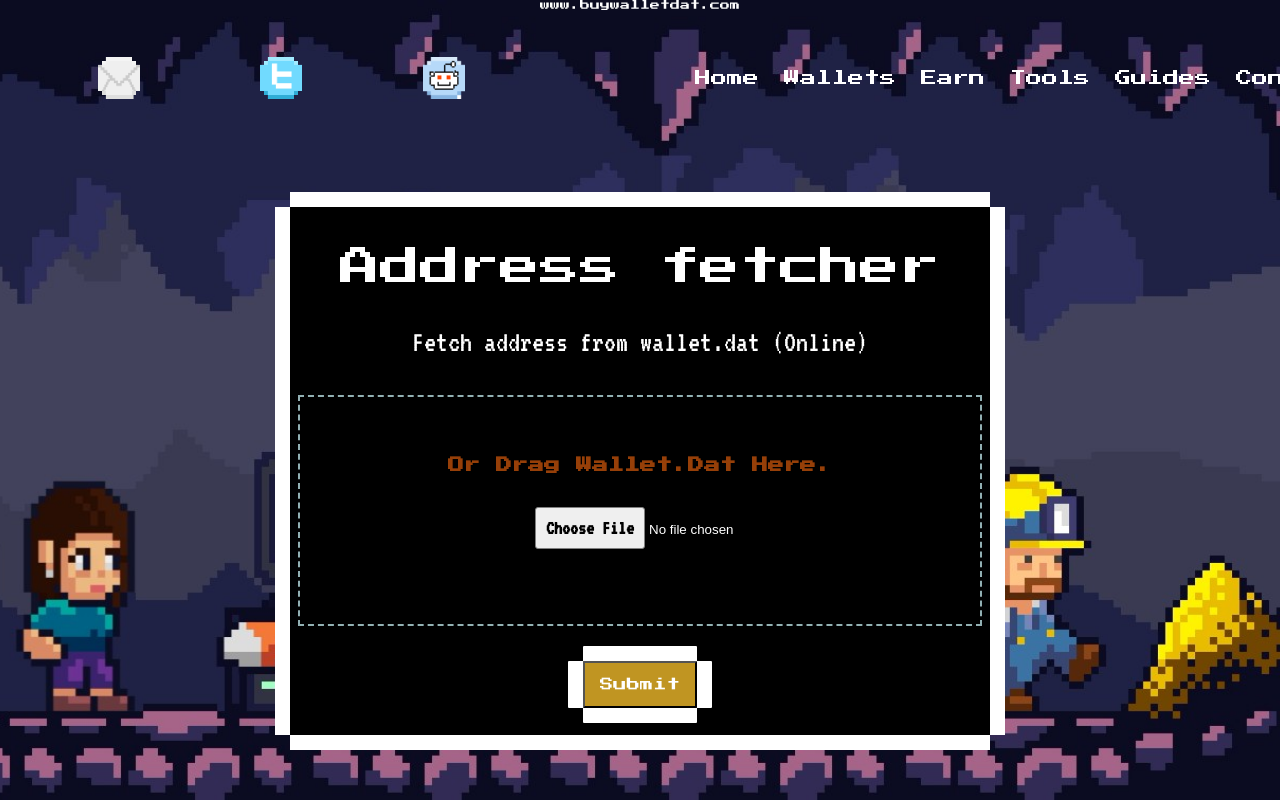
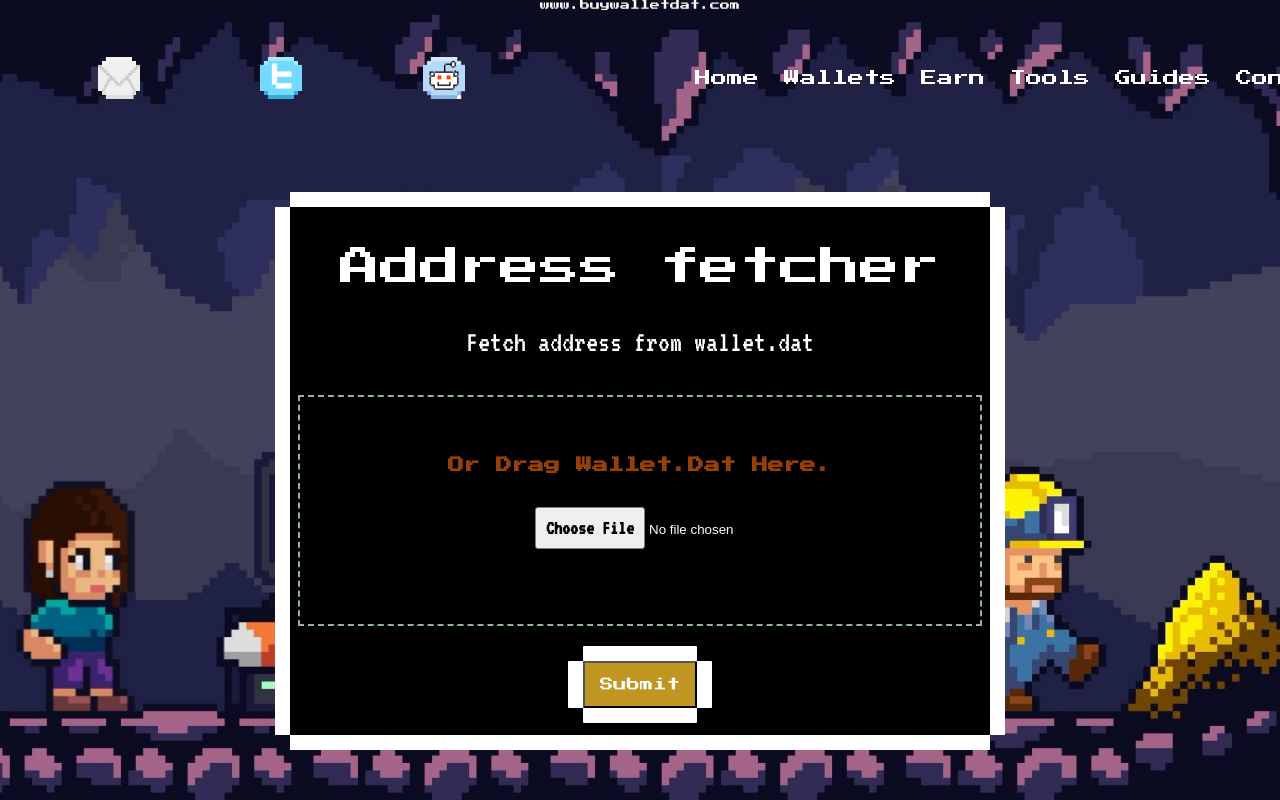
Before and after one commit to lyuskod/bwd-website, a React (Create React App) app: page /tools/addressfetcher in a window 1280 px wide. Built offline with nearby package versions, Linux system fonts and the light colour scheme.

Commit message:
updated tools

```diff
--- a/src/pages/tools/addressfetcher/AddressFetcher.js
+++ b/src/pages/tools/addressfetcher/AddressFetcher.js
@@ -7,7 +7,7 @@ import { isValidWalletFromFormData } from '../../../scripts/wallet-helper'
 export const AddressFetcher = () => {
   const [file, setFile] = useState(null)
   const [data, setData] = useState(null)
-  const [message, setMessage] = useState(null)
+  const [message, setMessage] = useState('Fetch address from wallet.dat')
 
   const onInputChange = (e) => {
     if (data) setData(null)
@@ -35,14 +35,10 @@ export const AddressFetcher = () => {
     }
     setData(null)
   }
-  console.log(data)
   return (
     <Flex className="outer-flex">
       <Box className="pixel-border">
         <Text className="main-text">Address fetcher</Text>
-        <Text className="primary-text">
-          {data == null ? 'Fetch address from wallet.dat (Online)' : ''}
-        </Text>
         <form method="post" action="#" id="#">
           <Text className="primary-text">{message}</Text>
           <Text className="primary-text">{data == null ? '' : data}</Text>
--- a/src/pages/tools/btc2john/Bitcoin2John.js
+++ b/src/pages/tools/btc2john/Bitcoin2John.js
@@ -7,7 +7,19 @@ import { isValidWalletFromFormData } from '../../../scripts/wallet-helper'
 export const Bitcoin2john = () => {
   const [file, setFile] = useState(null)
   const [hash, setHash] = useState(null)
-  const [message, setMessage] = useState(null)
+  const [copied, setCopied] = useState(false)
+  const [message, setMessage] = useState(
+    'Fetch hash from wallet.dat file online'
+  )
+
+  const handleCopyHashToClipboard = async () => {
+    try {
+      await navigator.clipboard.writeText(hash)
+      setCopied(true)
+    } catch (err) {
+      setMessage('Failed to copy to clipboard')
+    }
+  }
 
   const onInputChange = (e) => {
     if (hash) setHash(null)
@@ -41,12 +53,21 @@ export const Bitcoin2john = () => {
       <Box className="pixel-border">
         <Box>
           <Text className="main-text">Bitcoin2john online</Text>
-          <Text className="primary-text">
-            Fetch hash from wallet.dat file online
-          </Text>
           <form method="post" action="#" id="#">
-            <Text className="primary-text">{message}</Text>
-            <Text className="primary-text">{hash}</Text>
+            <Text className="primary-text">
+              {' '}
+              {hash ? (
+                <Button
+                  className="pixel-button"
+                  onClick={handleCopyHashToClipboard}
+                >
+                  {copied ? 'Copied' : 'Copy hash to clipboard'}
+                </Button>
+              ) : (
+                message
+              )}
+            </Text>
+
             <Box className="form-group files">
               <Input
                 type="file"
--- a/src/pages/tools/validator/Validator.js
+++ b/src/pages/tools/validator/Validator.js
@@ -7,7 +7,7 @@ import { isValidWalletFromFormData } from '../../../scripts/wallet-helper'
 export const Validator = () => {
   const [file, setFile] = useState(null)
   const [data, setData] = useState(null)
-  const [message, setMessage] = useState(null)
+  const [message, setMessage] = useState('Check wallet.dat file for fake online')
 
   const onInputChange = (e) => {
     if (data) setData(null)
@@ -39,13 +39,9 @@ export const Validator = () => {
     <Flex className="outer-flex">
       <Box className="pixel-border">
         <Text className="main-text">Wallet Validator</Text>
-        <Text className="primary-text">
-          Check wallet.dat file for fake online
-        </Text>
         <form method="post" action="#" id="#">
-          <Text className="primary-text">{message}</Text>
           <Text className="primary-text">
-            {data?.validity ? `Validity: ${data.validity}%` : ''}
+            {data?.validity ? `Validity: ${data.validity}%` : message}
           </Text>
           <Box className="form-group files">
             <Input
--- a/src/scripts/wallet-helper.js
+++ b/src/scripts/wallet-helper.js
@@ -29,7 +29,6 @@ export const isValidWalletFromFormData = async (file) => {
   const content = await file.text()
   return (
     file.name.endsWith('.dat') &&
-    content.includes('ckey!') &&
     parseAddressFromWalletDatContent(content)
   )
 }
```
